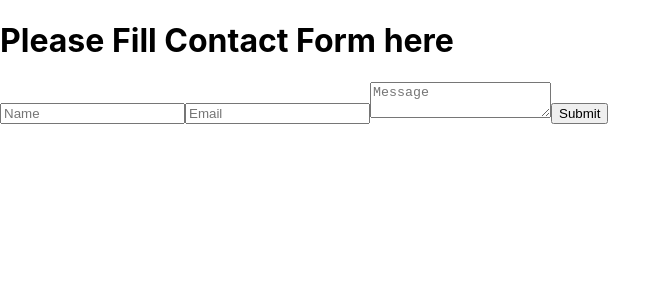
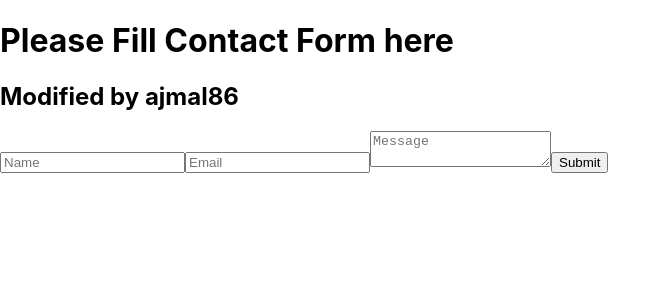
Before and after one commit to ajmalmnkl/ajmal-reactapp, a React (Create React App) app: page / in a window 1280 px wide. Shown: the top 300 px of the page, without its empty margins (0-671 px from the left). Built offline with nearby package versions, Linux system fonts and the light colour scheme.

Commit message:
Update App.js

```diff
--- a/src/App.js
+++ b/src/App.js
@@ -22,6 +22,7 @@ function App() {
     return (
         <div>
             <h1>Please Fill Contact Form here</h1>
+        <h2>Modified by ajmal86</h2>
             <form onSubmit={handleSubmit}>
                 <input name="name" placeholder="Name" onChange={handleChange} />
                 <input name="email" placeholder="Email" onChange={handleChange} />
```
